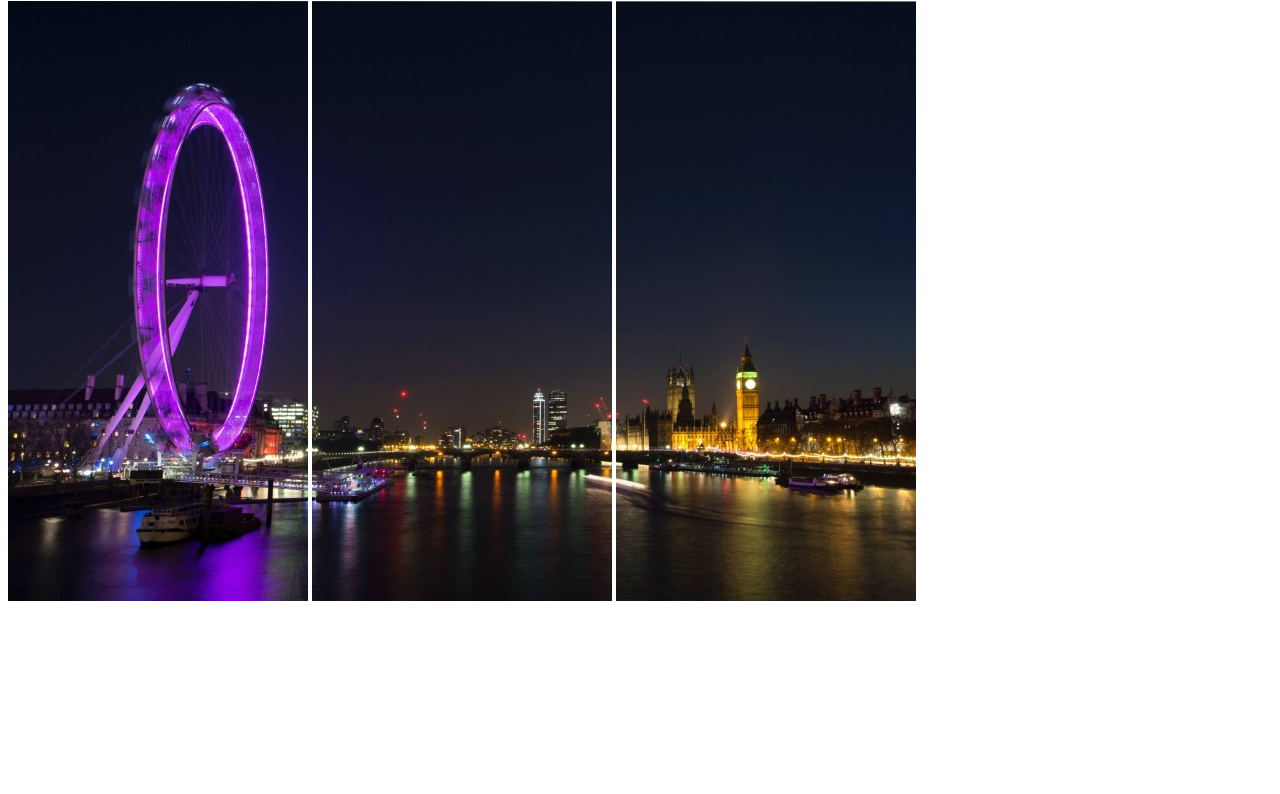
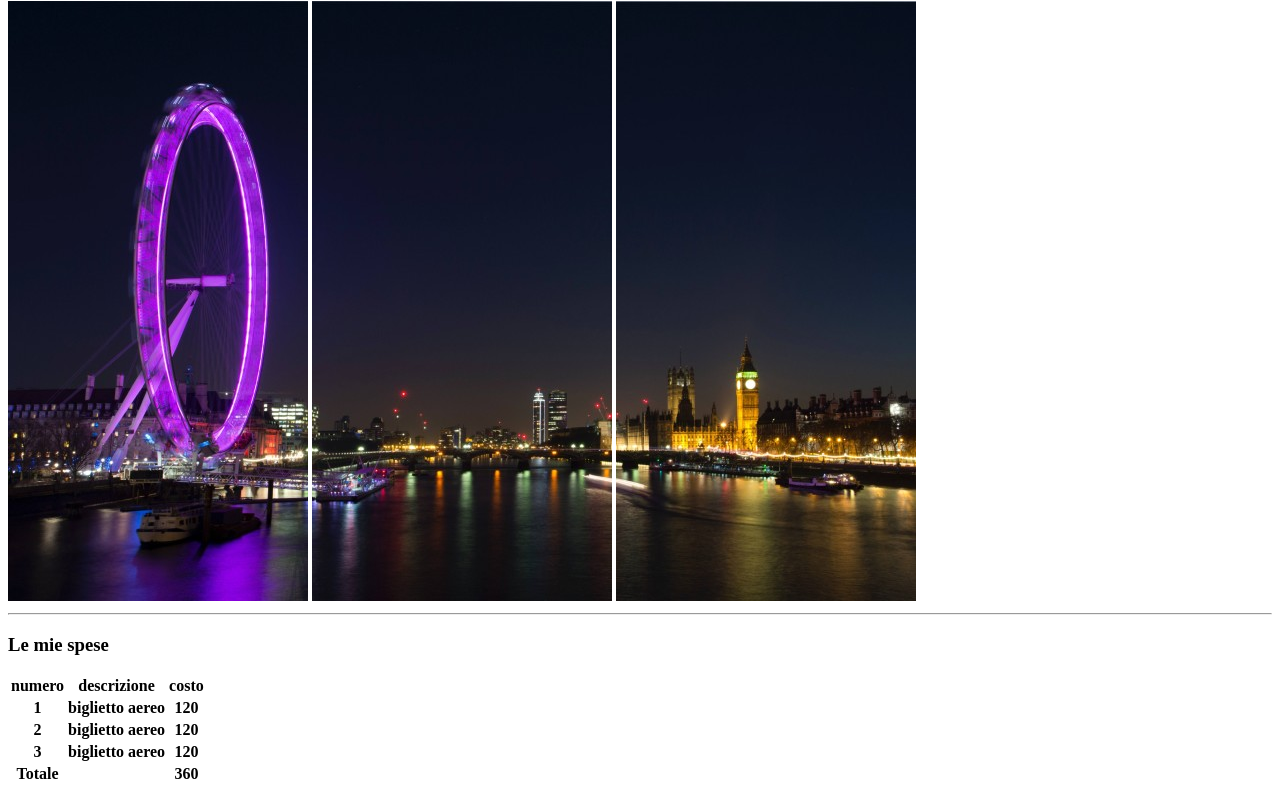
Before and after one commit to diegolenci/html-london-trip, a plain HTML site: page index.html in a window 1280 px wide. Shown: the part 79-873 px from the top of the page. Before the commit the page ends 800 px from the top, so only its background shows below. Drawn offline with Linux system fonts and the light colour scheme.

Commit message:
Add: table

```diff
--- a/index.html
+++ b/index.html
@@ -10,6 +10,40 @@
     <img src="./images/pexels-bill-emrich-230794-0.jpg" alt="immagine1">
     <img src="./images/pexels-bill-emrich-230794-1.jpg" alt="immagine2">
     <img src="./images/pexels-bill-emrich-230794-2.jpg" alt="immagine3">
-
+    <hr>
+    <h3>Le mie spese</h3>
+    <table>
+        <thead>
+            <tr>
+                <th>numero</th>
+                <th>descrizione</th>
+                <th>costo</th>
+            </tr>
+        </thead>
+        <tbody>
+            <tr>
+                <th>1</th>
+                <th>biglietto aereo</th>
+                <th>120</th>
+            </tr>
+            <tr>
+                <th>2</th>
+                <th>biglietto aereo</th>
+                <th>120</th>
+            </tr>
+            <tr>
+                <th>3</th>
+                <th>biglietto aereo</th>
+                <th>120</th>
+            </tr>
+            <tfoot>
+                <tr>
+                    <th>Totale</th>
+                    <th></th>
+                    <th>360</th>
+                </tr>
+            </tfoot>
+        </tbody>
+    </table>
 </body>
 </html>
```
